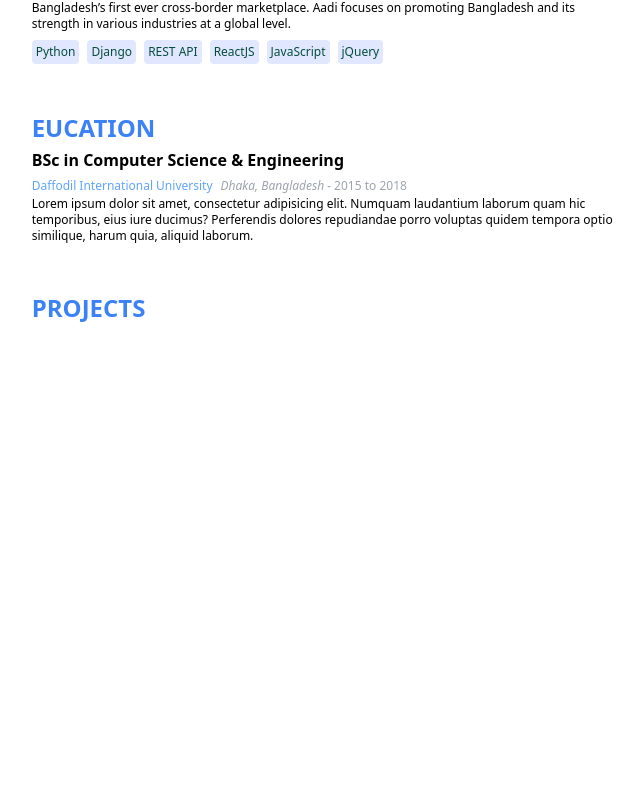
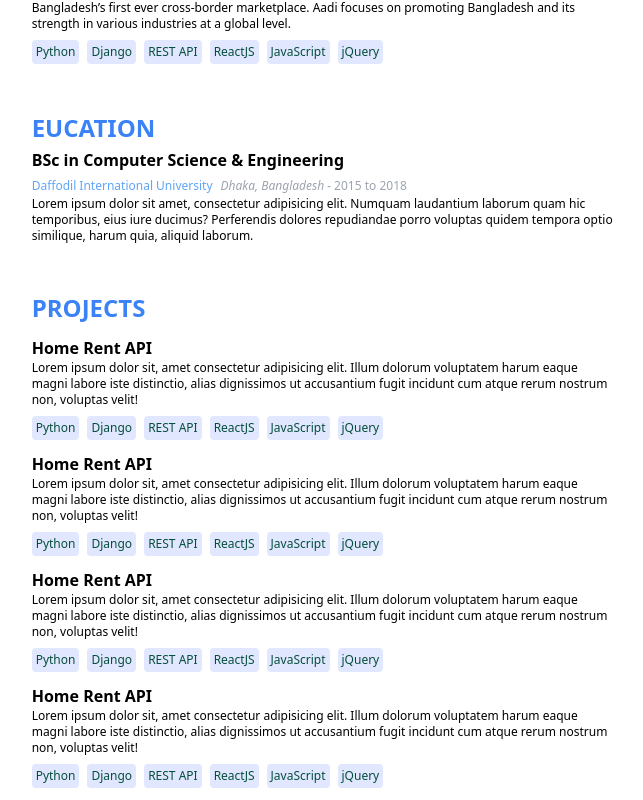
Before and after one commit to Eyakub/eyakub.me, a React (Create React App) app in the folder portfolio_react_api/: page / in a window 1280 px wide. Shown: the part 658-1458 px from the top of the page, without its empty margins (463-1106 px from the left). Before the commit the page ends 994 px from the top, so only its background shows below. Built offline with nearby package versions, Linux system fonts and the light colour scheme.

Commit message:
project section

```diff
--- a/portfolio_react_api/src/components/section/Project.jsx
+++ b/portfolio_react_api/src/components/section/Project.jsx
@@ -1,4 +1,5 @@
 import React from "react";
+import Tag from "../tags/TagBoard";
 
 const Project = () => {
   return (
@@ -6,6 +7,56 @@ const Project = () => {
       <h1 className="font-bold font-sans text-2xl uppercase text-blue-500">
         Projects
       </h1>
+      <div className="flex flex-wrap">
+        <article className="mt-2">
+          <h1 className="font-bold text-1xl mb-0 mt-1">
+            <a href="https://eyakub.me">Home Rent API</a>
+          </h1>
+          <p className="text-xs">
+            Lorem ipsum dolor sit, amet consectetur adipisicing elit. Illum
+            dolorum voluptatem harum eaque magni labore iste distinctio, alias
+            dignissimos ut accusantium fugit incidunt cum atque rerum nostrum
+            non, voluptas velit!
+          </p>
+          <Tag />
+        </article>
+        <article className="mt-2">
+          <h1 className="font-bold text-1xl mb-0 mt-1">
+            <a href="https://eyakub.me">Home Rent API</a>
+          </h1>
+          <p className="text-xs">
+            Lorem ipsum dolor sit, amet consectetur adipisicing elit. Illum
+            dolorum voluptatem harum eaque magni labore iste distinctio, alias
+            dignissimos ut accusantium fugit incidunt cum atque rerum nostrum
+            non, voluptas velit!
+          </p>
+          <Tag />
+        </article>
+        <article className="mt-2">
+          <h1 className="font-bold text-1xl mb-0 mt-1">
+            <a href="https://eyakub.me">Home Rent API</a>
+          </h1>
+          <p className="text-xs">
+            Lorem ipsum dolor sit, amet consectetur adipisicing elit. Illum
+            dolorum voluptatem harum eaque magni labore iste distinctio, alias
+            dignissimos ut accusantium fugit incidunt cum atque rerum nostrum
+            non, voluptas velit!
+          </p>
+          <Tag />
+        </article>
+        <article className="mt-2">
+          <h1 className="font-bold text-1xl mb-0 mt-1">
+            <a href="https://eyakub.me">Home Rent API</a>
+          </h1>
+          <p className="text-xs">
+            Lorem ipsum dolor sit, amet consectetur adipisicing elit. Illum
+            dolorum voluptatem harum eaque magni labore iste distinctio, alias
+            dignissimos ut accusantium fugit incidunt cum atque rerum nostrum
+            non, voluptas velit!
+          </p>
+          <Tag />
+        </article>
+      </div>
     </section>
   );
 };
```
